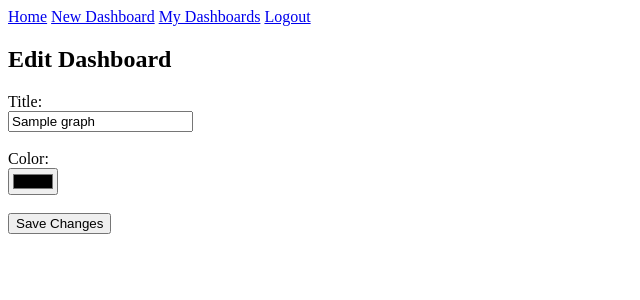
After one commit to xjanek/Custom-Data-Visualization-Web-App, a Flask app: page /edit-chart/1 in a window 1280 px wide. The commit adds this page. Shown: the top 300 px of the page, without its empty margins (0-640 px from the left). Run offline with Flask 3, Linux system fonts and the light colour scheme; a user stored in the database is signed in; tables that the repository leaves empty hold one stand-in row (values such as "Sample post").

Commit message:
Added ability to view and edit graphs from history

```diff
--- a/app.py
+++ b/app.py
@@ -8,6 +8,7 @@ import pandas as pd
 import json
 import plotly.express as px
 import plotly.io as pio
+from io import StringIO
 
 
 app = Flask(__name__)
@@ -147,6 +148,68 @@ def dashboards():
 
     return render_template('dashboards.html', graphs=graphs)
 
+@app.route('/view-chart/<int:chart_id>')
+@login_required
+def view_chart(chart_id):
+    graph = Graph.query.get_or_404(chart_id)
+    if graph.user_id != current_user.id:
+        flash("You don't have permission to view this chart.")
+        return redirect(url_for('dashboards'))
+
+    import json
+    import pandas as pd
+    import plotly.express as px
+
+    config = json.loads(graph.config)
+
+    df = pd.read_json(StringIO(session['csv_data']))
+
+    x_col = config.get('x_col')
+    y_col = config.get('y_col')
+    color = config.get('color')
+    title = config.get('title')
+
+    fig = px.bar(df, x=x_col, y=y_col, title=title)
+    fig.update_traces(marker_color=color)
+
+    chart_html = fig.to_html(full_html=False)
+
+    return render_template("view_plotly.html", chart_html=chart_html, title=title)
+
+@app.route('/edit-chart/<int:graph_id>', methods=['GET', 'POST'])
+@login_required
+def edit_chart(graph_id):
+    graph = Graph.query.get_or_404(graph_id)
+
+    if graph.user_id != current_user.id:
+        flash("You are not authorized to edit this chart.", "error")
+        return redirect(url_for('dashboards'))
+
+    import json
+    try:
+        graph_config = json.loads(graph.config)
+    except Exception:
+        graph_config = {}
+
+    if request.method == 'POST':
+        new_title = request.form.get('title')
+        new_color = request.form.get('color')
+
+        if new_title:
+            graph.title = new_title
+            graph_config['title'] = new_title
+
+        if new_color:
+            graph_config['color'] = new_color
+
+        graph.config = json.dumps(graph_config)
+        db.session.commit()
+
+        flash("Dashboard updated successfully.", "success")
+        return redirect(url_for('view_chart', chart_id=graph.id))
+
+    return render_template('edit_chart.html', graph=graph, graph_config=graph_config)
+
 if __name__ == '__main__':
     with app.app_context():
         db.create_all()
--- a/templates/dashboards.html
+++ b/templates/dashboards.html
@@ -9,6 +9,7 @@
             <p>Chart Type: {{ graph.chart_type }}</p>
             <p>Color: <span style="color: {{ graph.config.get('color', '#000') }}">{{ graph.config.get('color', 'N/A') }}</span></p>
             <div class="dashboard-actions" style="display: flex; justify-content: space-between; align-items: center;">
+                <a href="{{ url_for('edit_chart', graph_id=graph.id) }}" class="action-button edit">Edit</a>
             </div>
         </div>
     {% else %}
--- /dev/null
+++ b/templates/edit_chart.html
@@ -0,0 +1,13 @@
+{% extends "base.html" %}
+{% block content %}
+<h2>Edit Dashboard</h2>
+<form method="POST">
+    <label for="title">Title:</label><br>
+    <input type="text" name="title" id="title" value="{{ graph.title }}"><br><br>
+
+    <label for="color">Color:</label><br>
+    <input type="color" name="color" id="color" value="{{ graph_config.get('color', '#000000') }}"><br><br>
+
+    <button type="submit">Save Changes</button>
+</form>
+{% endblock %}
```
Also changed, not shown: static/style.css (+7 -0 lines).
